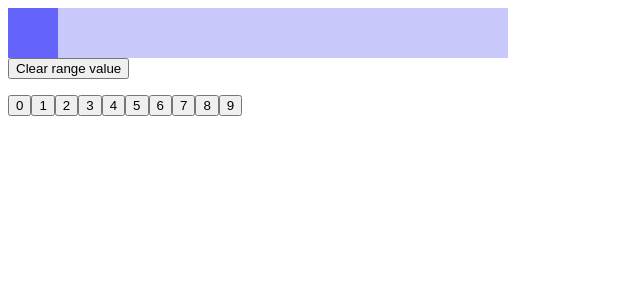
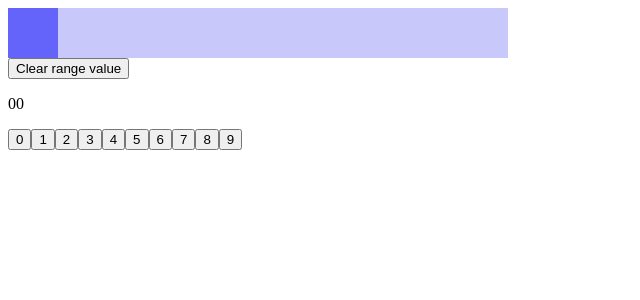
Before and after one commit to OlehKozubJS/new-era-project, a React (Create React App) app: page / in a window 1280 px wide. Shown: the top 300 px of the page, without its empty margins (0-640 px from the left). Built offline with nearby package versions, Linux system fonts and the light colour scheme.

Commit message:
Update DigitKeyboardInput.jsx

```diff
--- a/src/DigitKeyboardInput.jsx
+++ b/src/DigitKeyboardInput.jsx
@@ -25,7 +25,7 @@ const DigitKeyboardInput = () => {
 
   return (
     <>
-      <p>{}</p>
+      <p>{text}</p>
       {[0, 1, 2, 3, 4, 5, 6, 7, 8, 9].map((digit) => {
         return (
           <button key={digit} value={digit}>
```
